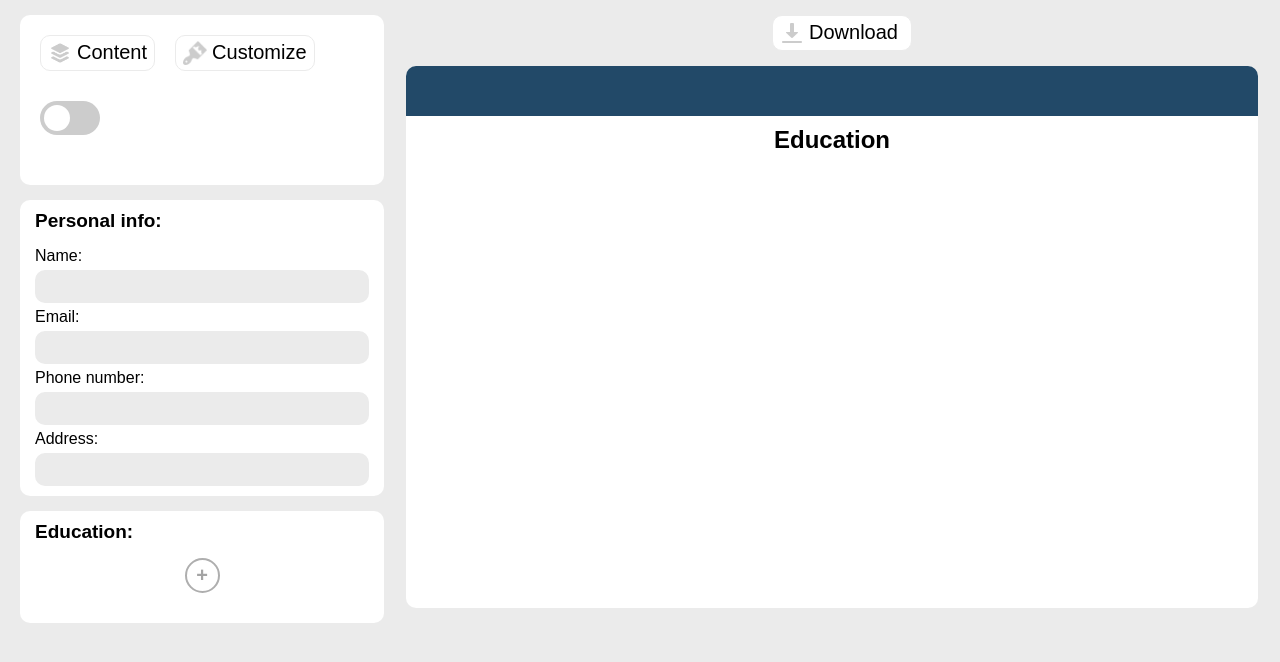
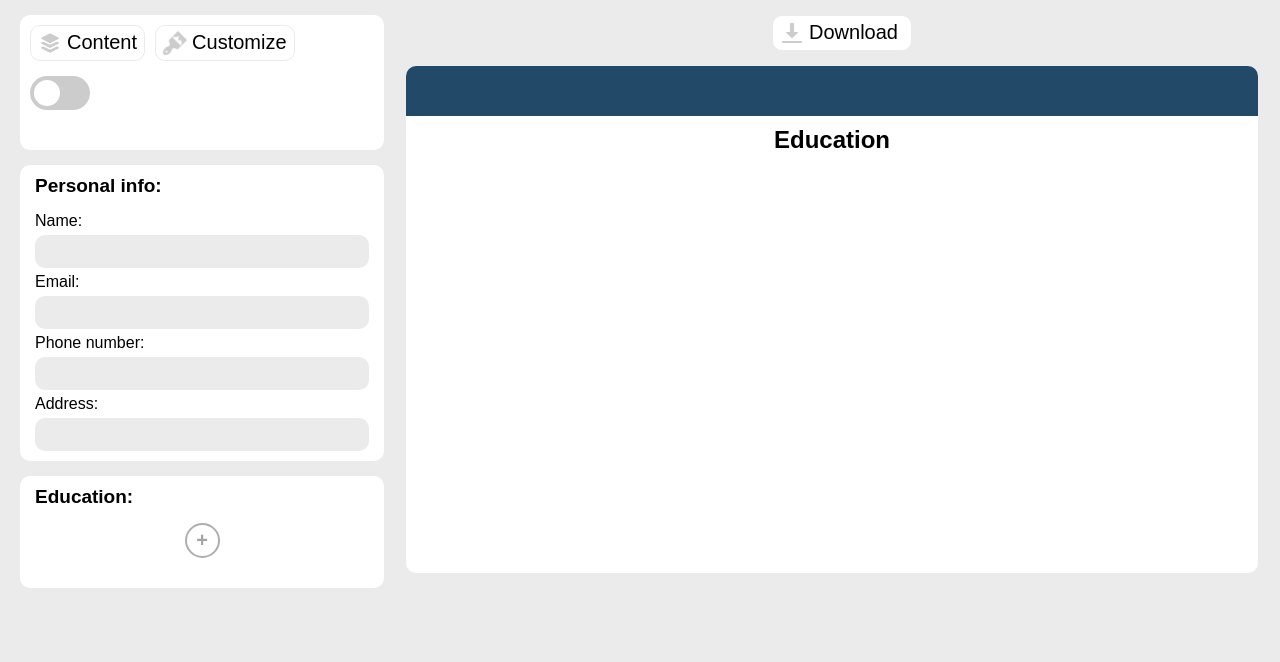
Before and after one commit to vasenkom/CV-maker, a React (Vite) app in the folder cvMaker/: page / in a window 1280 px wide. Shown: the top 662 px of the page. Built offline with nearby package versions, Linux system fonts and the light colour scheme.

Commit message:
chnage css of settingpart and add destruction of isChecked, stateMessage, toggleHandler props

```diff
--- a/cvMaker/src/components/settings/SettingsMain.jsx
+++ b/cvMaker/src/components/settings/SettingsMain.jsx
@@ -3,21 +3,21 @@ import { ToggleSwitch } from "./ToggleSwitch";
 import brush from "../../icons/customize.png";
 import layers from "../../icons/layers.png";
 
-export function SettingPart() {
+export function SettingPart({ isChecked, stateMessage, toggleHandler }) {
   return (
     <div id="SettingPart">
       <div
         id="SettingPartContext"
         style={{
-          margin: "20px",
+          margin: "10px",
         }}
       >
         <div
           style={{
             display: "flex",
             flexDirection: "row",
-            gap: "20px",
-            marginBottom: "30px",
+            gap: "10px",
+            marginBottom: "15px",
           }}
         >
           <SettingsButtons
@@ -35,7 +35,11 @@ export function SettingPart() {
             image={<img src={brush} className="icons" alt="Customize Icon" />}
           />
         </div>
-        <ToggleSwitch />
+        <ToggleSwitch
+          isChecked={isChecked}
+          stateMessage={stateMessage}
+          toggleHandler={toggleHandler}
+        />
       </div>
     </div>
   );
```
